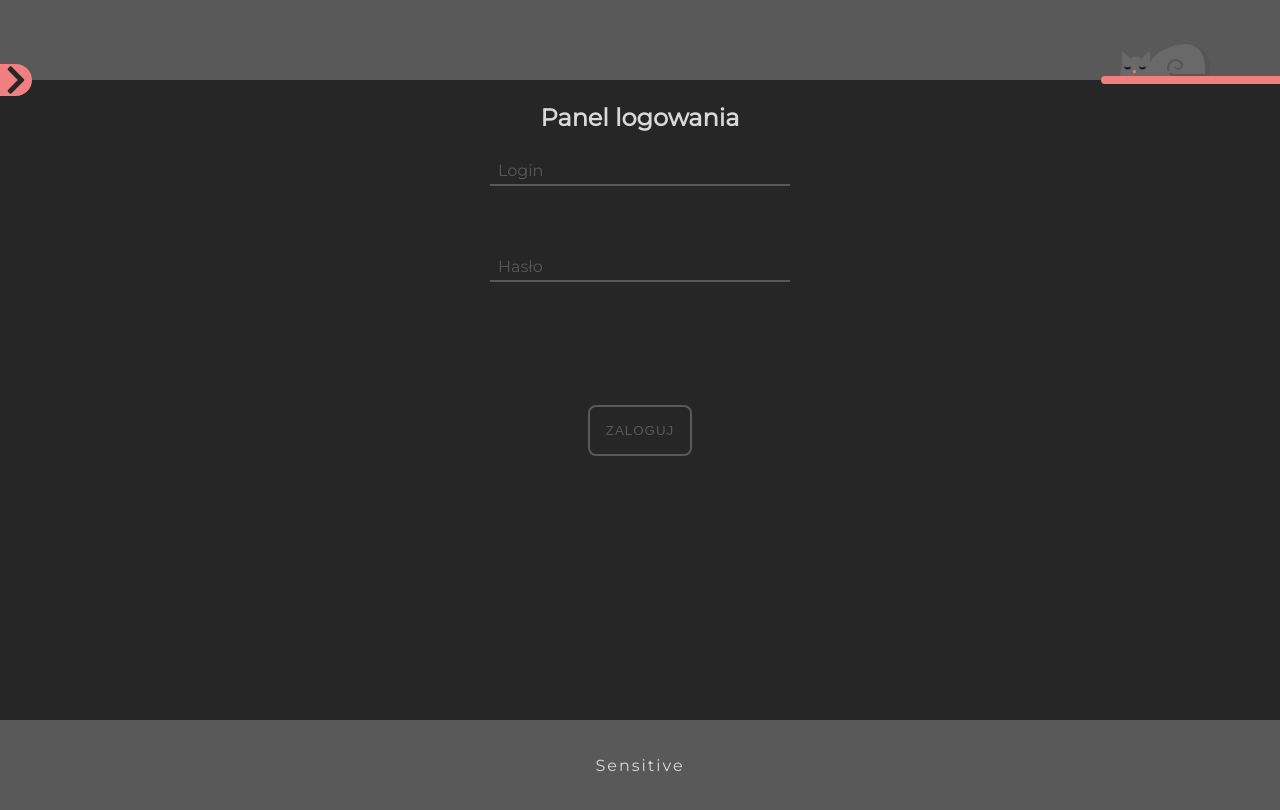
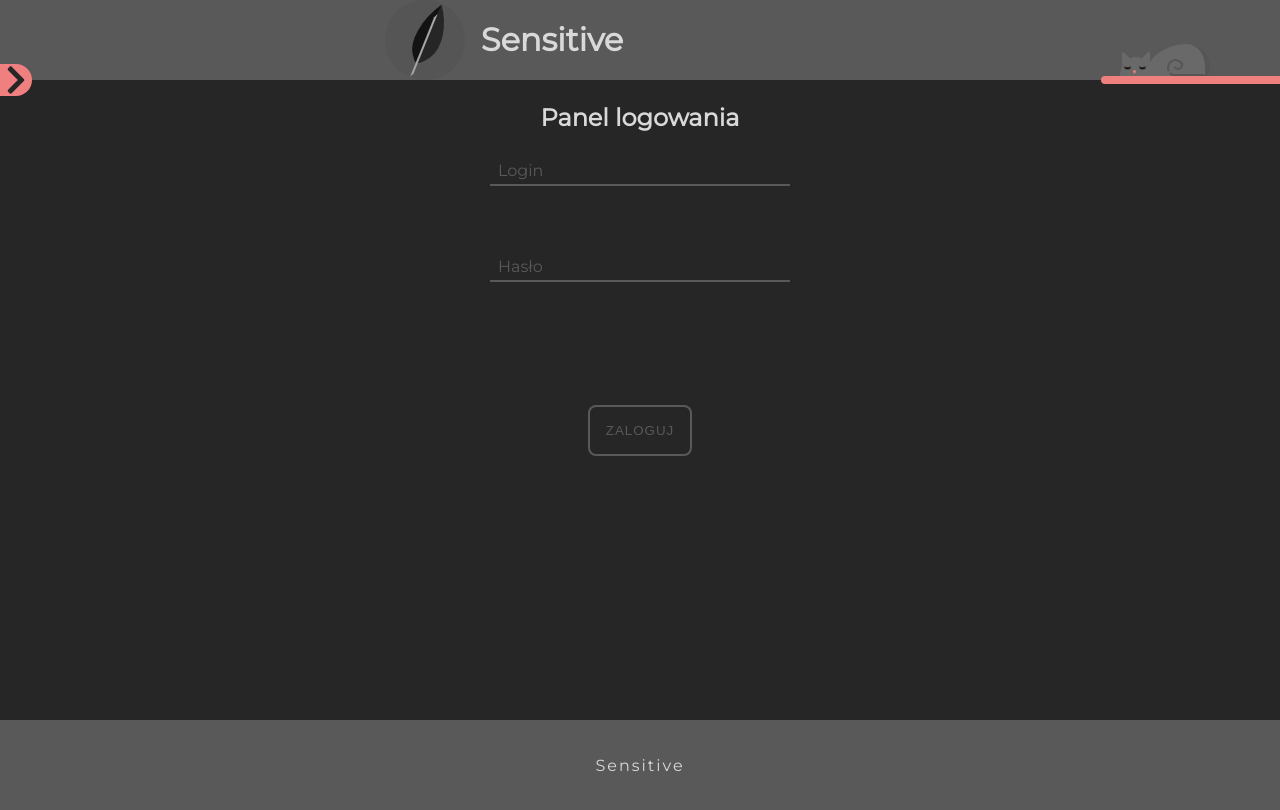
Before and after one commit to AnnaOrysiak/sensitive-cra, a React (Create React App) app: page /sensitive-cra/login/ in a window 1280 px wide. Shown: the top 810 px of the page. Built offline with nearby package versions, Linux system fonts and the light colour scheme; no server answers.

Commit message:
added Logo component

```diff
--- /dev/null
+++ b/src/components/Logo.js
@@ -0,0 +1,17 @@
+import React from 'react';
+import '../style/logo.css';
+
+const Logo = ({ size = '' }) => {
+  return (
+    <>
+      <div className={`logoContainer ${size}`}>
+        <div className="circle">
+          <div className="feather"></div>
+          <div className="scape"></div>
+        </div>
+      </div>
+    </>
+  );
+};
+
+export default Logo;
--- a/src/layout/Header.js
+++ b/src/layout/Header.js
@@ -1,12 +1,16 @@
 import React from 'react';
-import '../style/header.css'
+import Logo from '../components/Logo';
+import '../style/header.css';
 
 const Header = () => {
   return (
     <>
-      <div className="header"></div>
+      <div className="header">
+        <Logo size="medium" />
+        <h1 className="header__title">Sensitive</h1>
+      </div>
     </>
   );
-}
+};
 
 export default Header;
--- a/src/style/header.css
+++ b/src/style/header.css
@@ -1,8 +1,18 @@
 .header {
   min-height: 10vh;
   background-color: #595959;
+  display: flex;
+  justify-content: center;
+  align-items: center;
+  text-align: center;
+  margin-left: -20vw;
 }
 
 .light-mode .header {
   background-color: #8C8C8C;
 }
+
+.header__title {
+  display: block;
+  padding: 1rem;
+}
--- /dev/null
+++ b/src/style/logo.css
@@ -0,0 +1,54 @@
+.logoContainer {
+  position: relative;
+  display: flex;
+  flex-grow: 0;
+  justify-content: space-arround;
+  align-items: center;
+  width: 10vh;
+  height: 10vh;
+  /* margin: 3rem auto; */
+}
+
+.circle {
+  position: relative;
+  width: 10vh;
+  height: 10vh;
+  background: #555;
+  border-radius: 50%;
+}
+
+.feather {
+  position: relative;
+  width: 5.5vh;
+  height: 4.5vh;
+  background: #262626;
+  border-radius: 100% 0% 60% 38% / 65% 0% 100% 17%;
+  transform: translate(50%, 50%) rotate(-36deg) skewX(-20deg);
+  overflow: hidden;
+}
+
+.feather::before {
+  content: "";
+  position: absolute;
+  top: 0;
+  left: -50%;
+  width: 7vh;
+  height: 3vh;
+  background: rgba(0, 0, 0, .5);
+  transform: rotate(-36deg) skewX(20deg) translate(13%, 2%);
+}
+
+.scape {
+  position: absolute;
+  top: 50%;
+  left: 50%;
+  width: .3vh;
+  height: 8vh;
+  background: #A6A6A6;
+  transform: rotate(22deg) translate(-500%, -38%) skewY(-66deg);
+}
+
+.medium {
+  /* margin: 10vw 10vw; */
+  transform: scale(1);
+}
```
